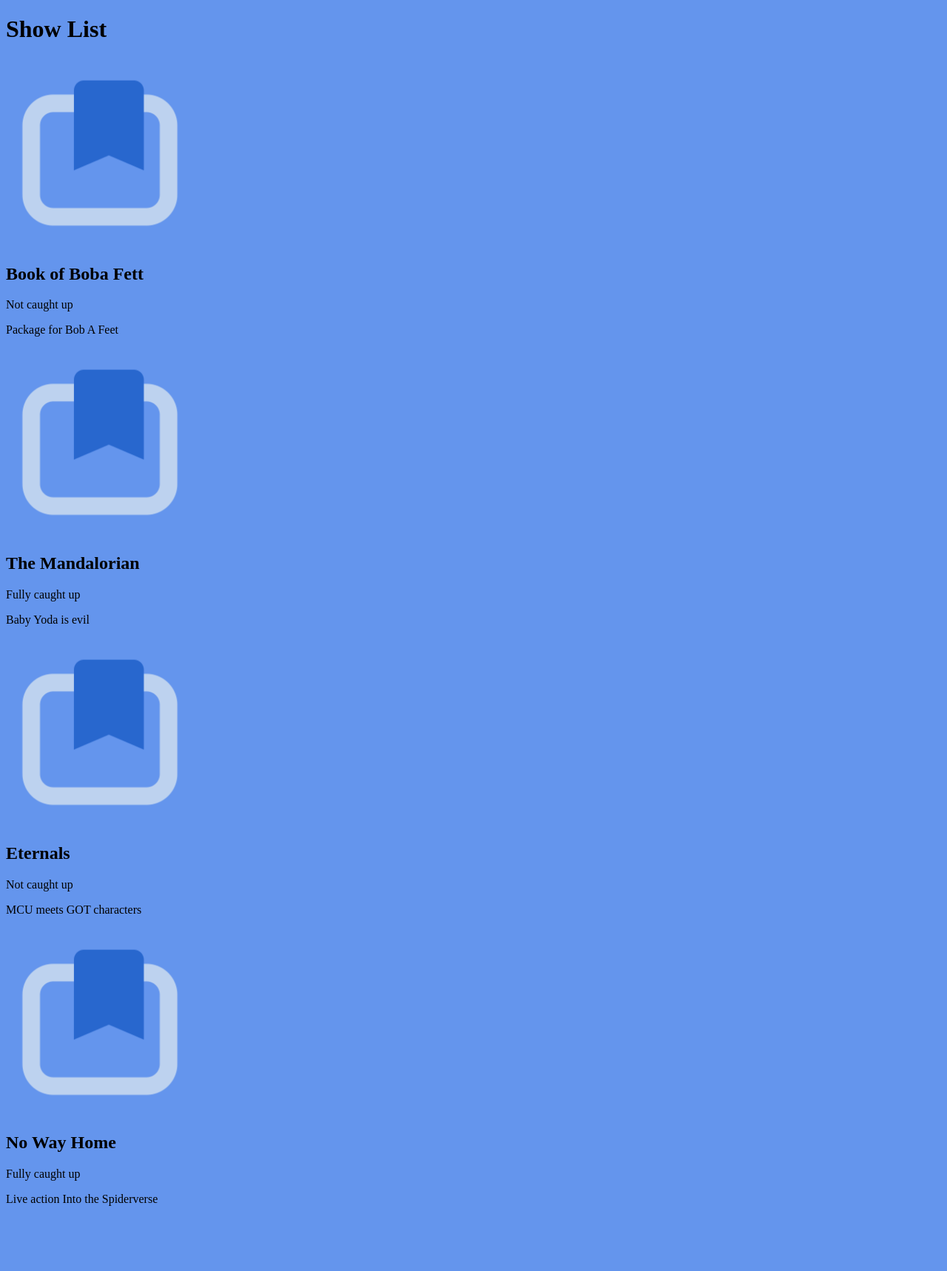
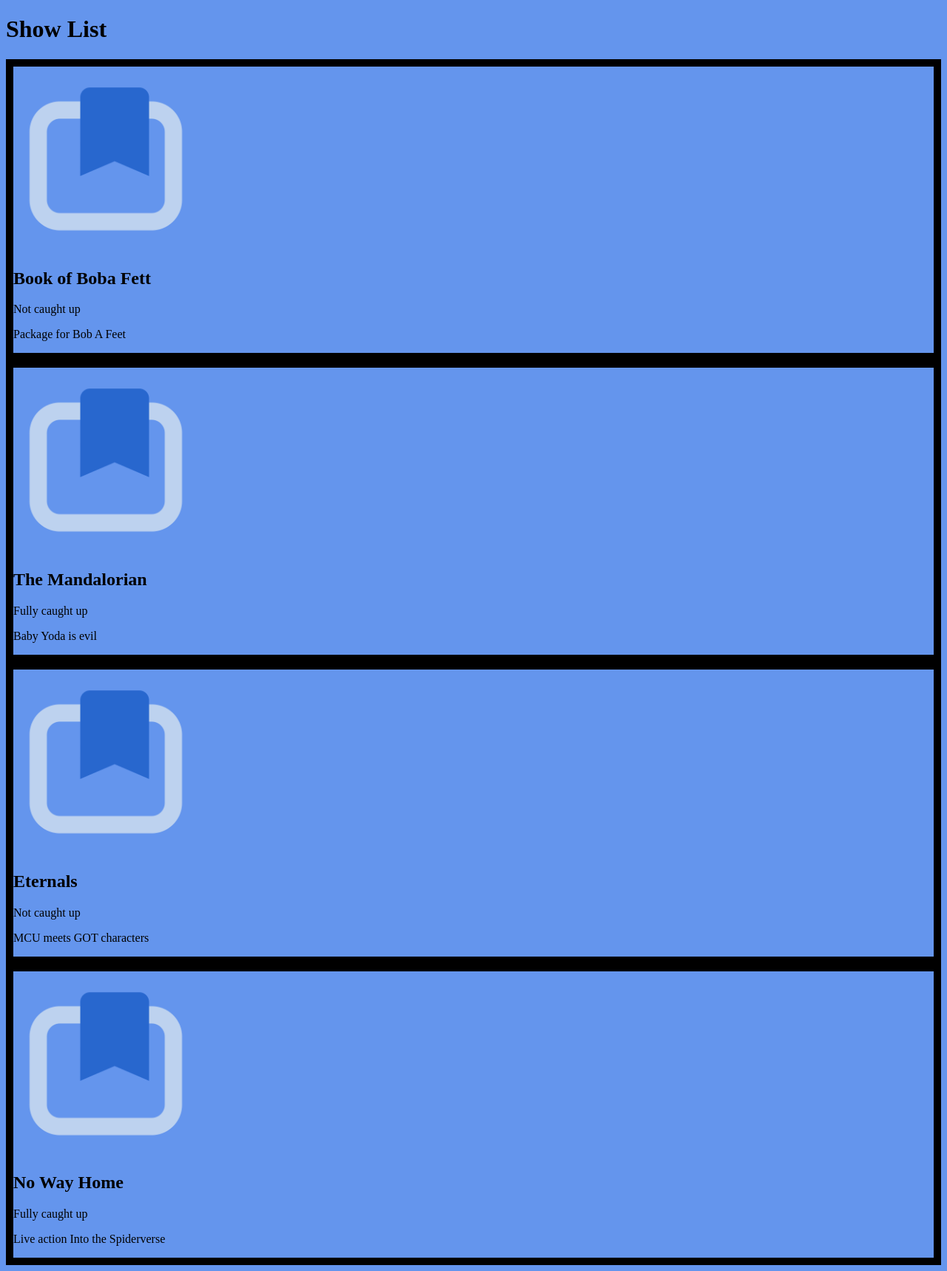
Before and after one commit to JohnnyWiseau141/Screen-Marker, a Django app: page /shows/ in a window 1280 px wide. Shown: the part 89-1807 px from the top of the page at 74% size. Before the commit the page ends 1719 px from the top, so only its background shows below. Run offline with Django 3.2, Linux system fonts and the light colour scheme.

Commit message:
minor styling

```diff
--- a/main_app/static/css/show-index.css
+++ b/main_app/static/css/show-index.css
@@ -2,3 +2,7 @@
   width: 20%;
   height: auto;
 }
+
+.shows-container {
+  border: 10px solid black;
+}
```
